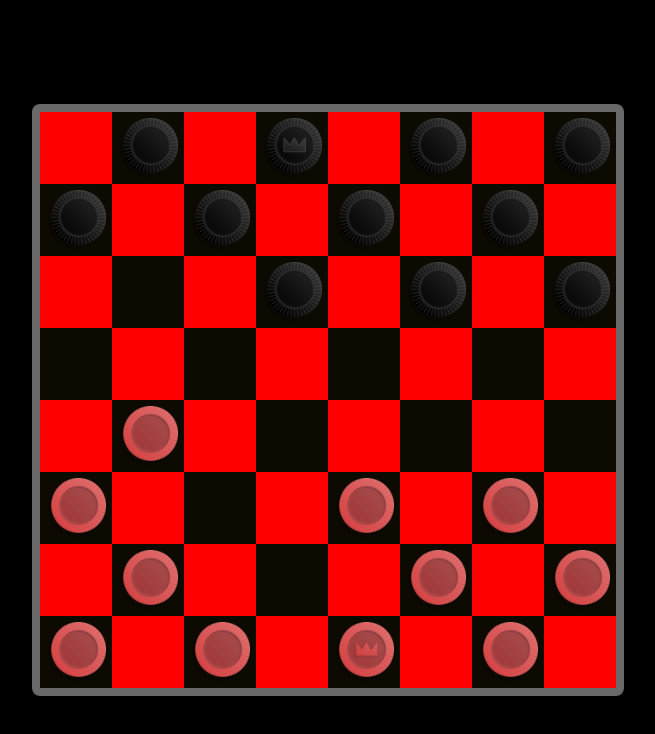
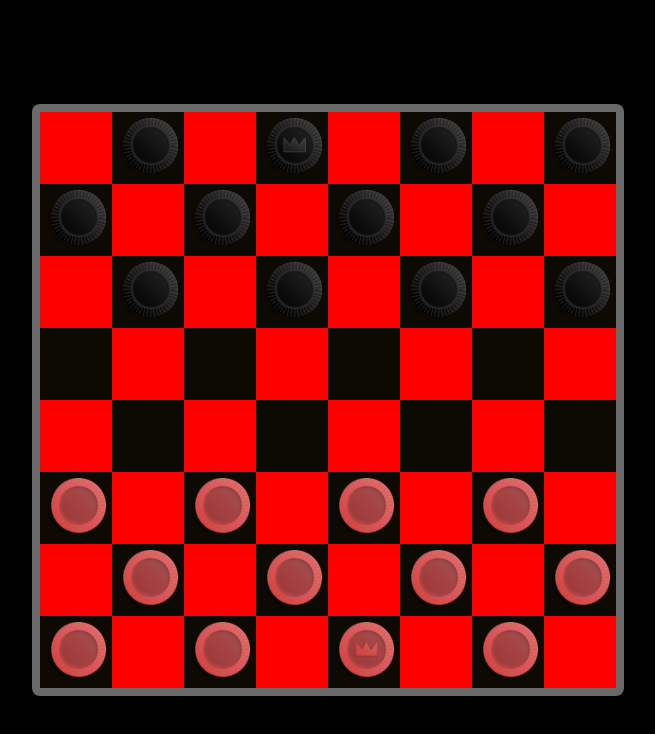
Before and after one commit to RafaelCopes/multiplayer-checkers-game, a React (Vite) app in the folder client/: page / in a window 1280 px wide. Shown: the top 734 px of the page, without its empty margins (312-967 px from the left). Built offline with nearby package versions, Linux system fonts and the light colour scheme.

Commit message:
improvements

```diff
--- a/client/src/components/Board/Cell/index.tsx
+++ b/client/src/components/Board/Cell/index.tsx
@@ -3,37 +3,38 @@ import { Container } from "./styles";
 interface ICellProps {
   colorize: number;
   piece: number;
+  className: string;
 }
 
-export default function Cell({ colorize, piece }: ICellProps) : JSX.Element {
+export default function Cell({ colorize, piece, className }: ICellProps) : JSX.Element {
   if (colorize % 2 === 0) {
     if (piece === 1) {
       return (
         <Container cellColor="black">
-          <img src='./assets/black-checker/standard.png' alt="black-checker" />
+          <img className={className} src='./assets/black-checker/standard.png' alt="black-checker" />
         </Container>
       );
     } else if (piece === 3) {
       return (
         <Container cellColor="black">
-          <img src='./assets/black-checker/king-me.png' alt="black-checker" />
+          <img className={className} src='./assets/black-checker/king-me.png' alt="black-checker" />
         </Container>
       );
     } else if (piece === 2) {
       return (
         <Container cellColor="black">
-          <img src='assets/red-checker/standard.png' alt="red-checker" />
+          <img className={className} src='assets/red-checker/standard.png' alt="red-checker" />
         </Container>
       );
     } else if (piece === 4) {
       return (
         <Container cellColor="black">
-          <img src='assets/red-checker/king-me.png' alt="red-checker" />
+          <img className={className} src='assets/red-checker/king-me.png' alt="red-checker" />
         </Container>
       );
     } else {
       return (
-        <Container cellColor="black" />
+        <Container className={className} cellColor="black" />
       );
     }
   }
@@ -41,30 +42,30 @@ export default function Cell({ colorize, piece }: ICellProps) : JSX.Element {
   if (piece === 1) {
     return (
       <Container cellColor="red">
-        <img src='./assets/black-checker/standard.png' alt="black-checker" />
+        <img className={className} src='./assets/black-checker/standard.png' alt="black-checker" />
       </Container>
     );
   } else if (piece === 3) {
     return (
       <Container cellColor="red">
-        <img src='./assets/black-checker/king-me.png' alt="black-checker" />
+        <img className={className} src='./assets/black-checker/king-me.png' alt="black-checker" />
       </Container>
     );
   } else if (piece === 2) {
     return (
       <Container cellColor="red">
-        <img src='assets/red-checker/standard.png' alt="red-checker" />
+        <img className={className} src='assets/red-checker/standard.png' alt="red-checker" />
       </Container>
     );
   } else if (piece === 4) {
     return (
       <Container cellColor="red">
-        <img src='assets/red-checker/king-me.png' alt="red-checker" />
+        <img className={className} src='assets/red-checker/king-me.png' alt="red-checker" />
       </Container>
     );
   } else {
     return (
-      <Container cellColor="red" />
+      <Container className={className} cellColor="red" />
     );
   }
 }
--- a/client/src/components/Board/index.tsx
+++ b/client/src/components/Board/index.tsx
@@ -1,60 +1,67 @@
+import { useRef, useState } from "react";
 import Cell from "./Cell";
 import { Container, Content, Wrapper } from "./styles";
 
-const horizontalAxis = ['a', 'b', 'c', 'd', 'e', 'f', 'g', 'h'];
-const verticalAxis = ['1', '2', '3', '4', '5', '6', '7', '8'];
 const BOARD_SIZE = 8;
+
 const INITIAL_BOARD_STATE = [
   [0, 1, 0, 3, 0, 1, 0, 1],
   [1, 0, 1, 0, 1, 0, 1, 0],
-  [0, 0, 0, 1, 0, 1, 0, 1],
+  [0, 1, 0, 1, 0, 1, 0, 1],
   [0, 0, 0, 0, 0, 0, 0, 0],
-  [0, 2, 0, 0, 0, 0, 0, 0],
-  [2, 0, 0, 0, 2, 0, 2, 0],
-  [0, 2, 0, 0, 0, 2, 0, 2],
+  [0, 0, 0, 0, 0, 0, 0, 0],
+  [2, 0, 2, 0, 2, 0, 2, 0],
+  [0, 2, 0, 2, 0, 2, 0, 2],
   [2, 0, 2, 0, 4, 0, 2, 0]
 ];
 
 type IBoard = JSX.Element[];
-
-let activePiece: HTMLElement | null = null;
-
-const grabPiece = (e: React.MouseEvent<HTMLDivElement, MouseEvent>) => {
-  const element = e.target as HTMLElement;
-
-  if (element.tagName === 'IMG') {
-    activePiece = element;
-  }
-
-  console.log(activePiece)
+type IPiece = {
+  x: number,
+  y: number,
 }
-
-const dropPiece = (e: React.MouseEvent<HTMLDivElement, MouseEvent>) => {
-  if (activePiece) {
-    activePiece = null;
-  }
-
-  console.log(activePiece)
-}
-
 
 export default function Board(): JSX.Element {
   let board: IBoard = [];
   let colorize: number;
+  const boardRef = useRef<HTMLDivElement>(null)
+  const [piece, setPiece] = useState<IPiece | null>(null)
+  const [to, setTo] = useState<IPiece | null>(null)
 
   for (let i = 0; i < BOARD_SIZE; i++) {
     for (let j = 0; j < BOARD_SIZE; j++) {
       colorize = i + j + 1;
-      console.log(INITIAL_BOARD_STATE[i][j])
+      //console.log(i, j)
 
-      board.push(<Cell key={`${i}${j}`} colorize={colorize} piece={INITIAL_BOARD_STATE[i][j]} />);
+      board.push(<Cell className={`${i} ${j}`} key={`${i}${j}`}  colorize={colorize} piece={INITIAL_BOARD_STATE[i][j]} />);
+    }
+  }
+
+  const grabPiece = (e: React.MouseEvent<HTMLDivElement, MouseEvent>) => {
+    let classes = e.target.className.split(' ');
+    let x, y
+
+    if (classes.length === 2) {
+      x = classes[0]
+      y = classes[1]
+    } else {
+      x = classes[2]
+      y = classes[3]
+    }
+
+
+    if (piece === null) {
+      setPiece({x, y})
+    } else {
+      console.log(`make move from ${piece.x} , ${piece.y} to ${x} , ${y}`)
+      setPiece(null)
     }
   }
 
   return (
-    <Container>
-      <Wrapper>
-        <Content onMouseDown={e => grabPiece(e)}>
+    <Container >
+      <Wrapper ref={boardRef}>
+        <Content onMouseDown={e => grabPiece(e)} >
           { board }
         </Content>
       </Wrapper>
```
